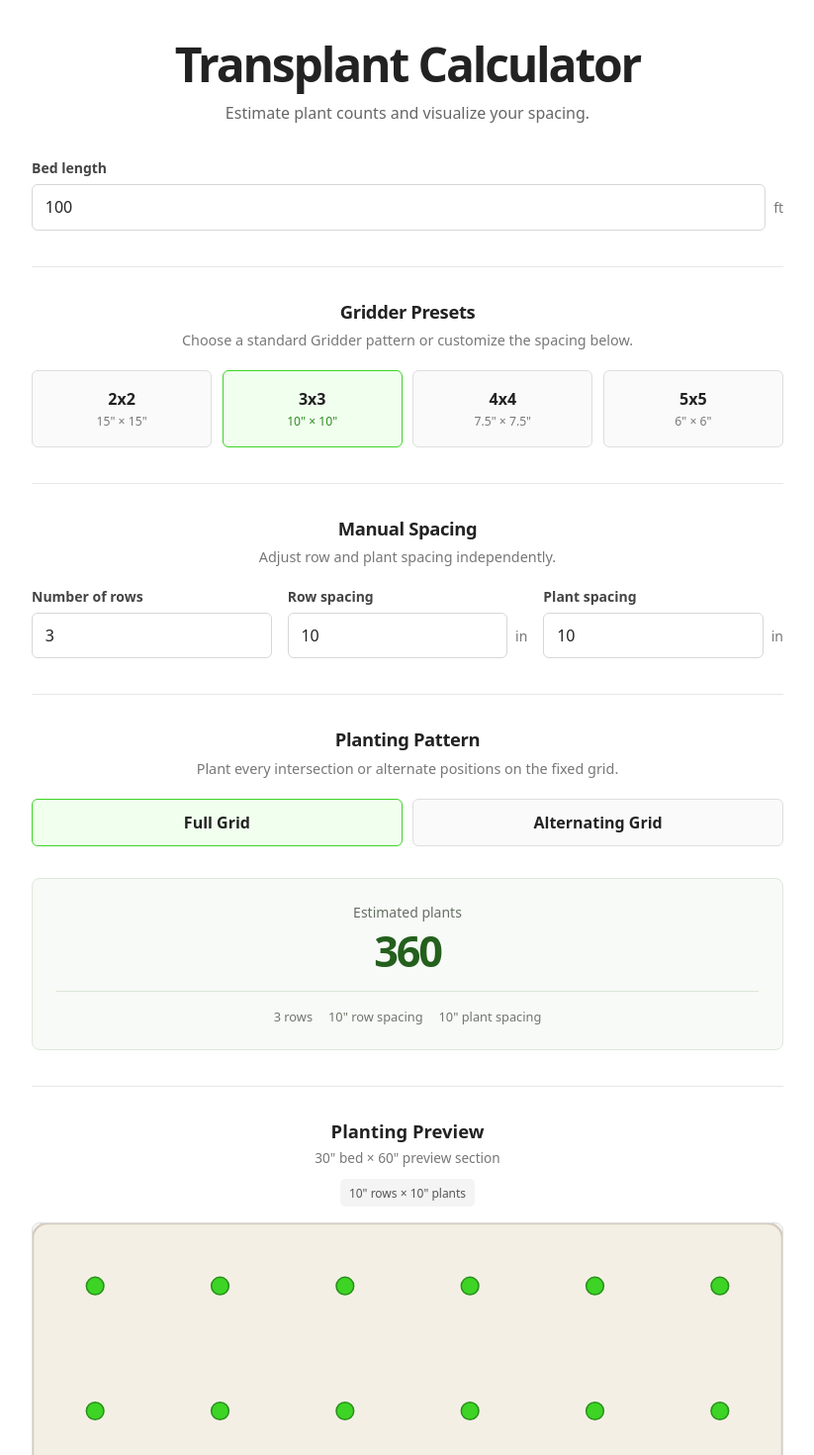
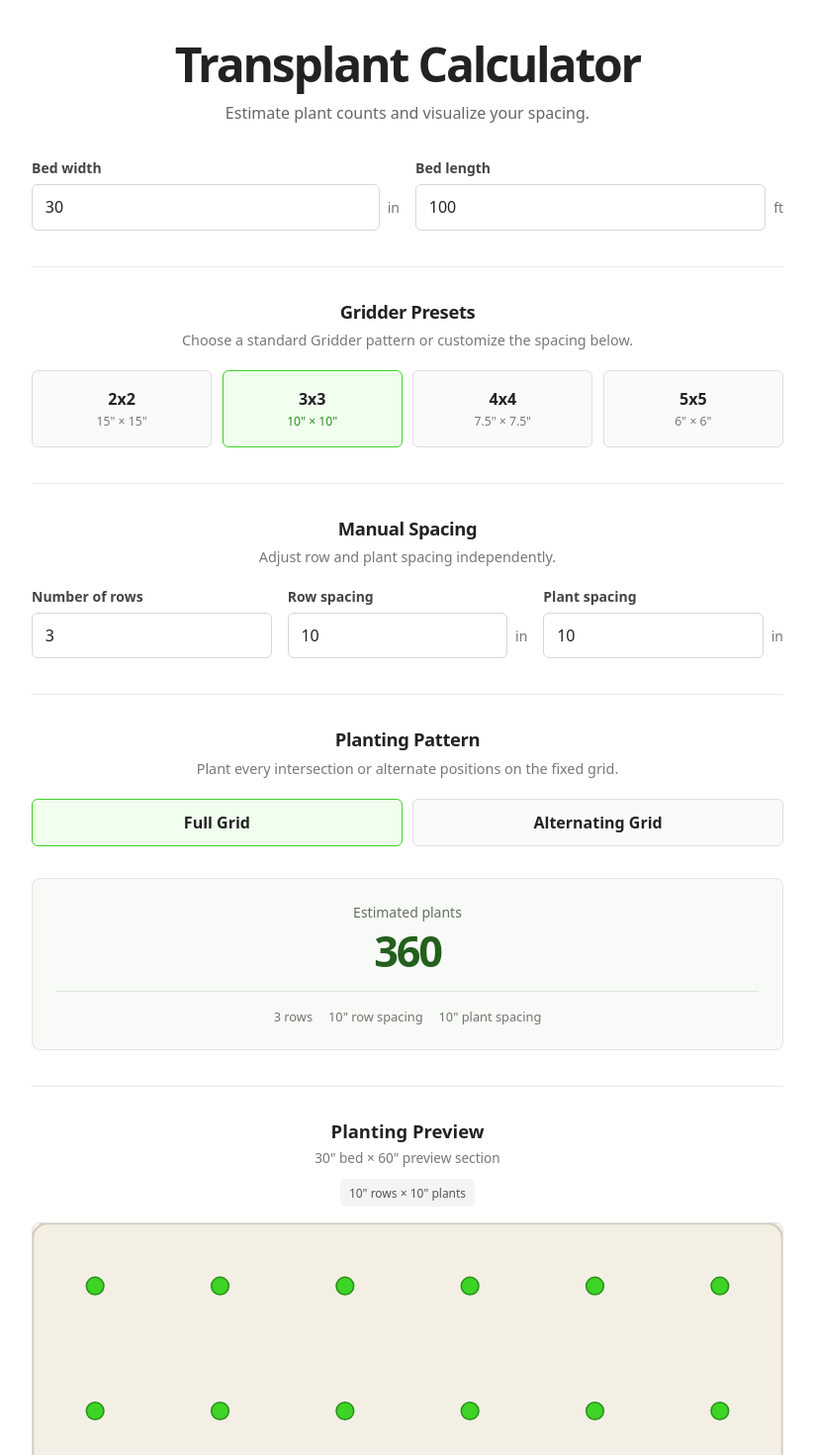
Before and after one commit to tylerkern/farm-tools, a React (Vite) app: page / in a window 1280 px wide. Shown: the top 1470 px of the page at 99% size, without its empty margins (228-1051 px from the left). Built offline with nearby package versions, Linux system fonts and the light colour scheme.

Commit message:
add custom bed widths

```diff
--- a/src/App.css
+++ b/src/App.css
@@ -438,3 +438,24 @@
   outline: 2px solid #3dd425;
   outline-offset: 3px;
 }
+
+
+.calculator-page .spacing-warning {
+  margin-top: 1rem;
+  padding: 0.75rem 1rem;
+  border: 1px solid #e5c68a;
+  border-radius: 6px;
+  background: #fff8e7;
+  color: #795517;
+  font-size: 0.875rem;
+}
+
+.calculator-page .form-grid {
+  grid-template-columns: repeat(2, minmax(0, 1fr));
+}
+
+@media (max-width: 600px) {
+  .calculator-page .form-grid {
+    grid-template-columns: 1fr;
+  }
+}
--- a/src/App.tsx
+++ b/src/App.tsx
@@ -40,6 +40,7 @@ const GRIDDER_PRESETS: GridderPreset[] = [
 
 function App() {
   const [bedLength, setBedLength] = useState("100");
+  const [bedWidth, setBedWidth] = useState("30");
   const [rows, setRows] = useState(3);
   const [rowSpacing, setRowSpacing] = useState(10);
   const [plantSpacing, setPlantSpacing] = useState(10);
@@ -48,6 +49,10 @@ function App() {
 
   const [plantingPattern, setPlantingPattern] =
   useState<PlantingPattern>("standard");
+
+  const requiredWidth = (rows - 1) * rowSpacing;
+
+  const rowsFit = bedWidth.trim() !== "" && Number(bedWidth) >= requiredWidth;
 
   const totalPlants = useMemo(() => {
     const length = Number(bedLength);
@@ -114,6 +119,23 @@ function App() {
         </div>
         <div className="form-grid">
           <div className="field">
+            <label htmlFor="bedWidth">Bed width</label>
+
+            <div className="input-with-unit">
+              <input
+              id="bedWidth"
+              type="number"
+              min="1"
+              step="0.5"
+              value={bedWidth}
+              onChange={(event) => {
+                setBedWidth(event.target.value);
+              }}
+              />
+            <span>in</span>
+            </div>
+          </div>
+          <div className="field">
             <label htmlFor="bedLength">Bed length</label>
             <div className="input-with-unit">
               <input
@@ -164,6 +186,11 @@ function App() {
       <p>
       Adjust row and plant spacing independently.
       </p>
+      {bedWidth.trim() !== "" && !rowsFit && (
+        <p className="spacing-warning">
+          These rows won't fit within the selected bed width.
+        </p>
+      )}
     </div>
 
     <div className="spacing-controls">
@@ -284,6 +311,7 @@ function App() {
     </section>
 
     <PlantingPreview
+      bedWidth={Number(bedWidth)}
       rows={rows}
       rowSpacing={rowSpacing}
       plantSpacing={plantSpacing}
--- a/src/components/PlantingPreview.tsx
+++ b/src/components/PlantingPreview.tsx
@@ -1,6 +1,7 @@
 type PlantingPattern = "standard" | "offset";
 
 type PlantingPreviewProps = {
+    bedWidth: number;
     rows: number;
     rowSpacing: number;
     plantSpacing: number;
@@ -8,13 +9,21 @@ type PlantingPreviewProps = {
 };
 
 export default function PlantingPreview({
+    bedWidth,
     rows,
     rowSpacing,
     plantSpacing,
     pattern,
 }: PlantingPreviewProps) {
+
+    if (
+        !Number.isFinite(bedWidth) ||
+        bedWidth <= 0
+    ) {
+        return <p>Enter a valid bed width.</p>;
+    }
+
     const bedLength = 60;
-    const bedWidth = 30;
 
     const previewWidth = 600;
     const previewHeight = 300;
@@ -78,7 +87,7 @@ export default function PlantingPreview({
         <div className="preview-header">
         <div>
         <h2>Planting Preview</h2>
-        <p>30" bed × 60" preview section</p>
+        <p>{bedWidth}" bed × 60" preview section</p>
         </div>
 
         <div className="preview-spacing-label">
```
Lines whose indentation alone changed are shown as unchanged.
